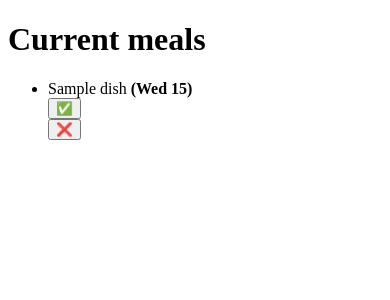
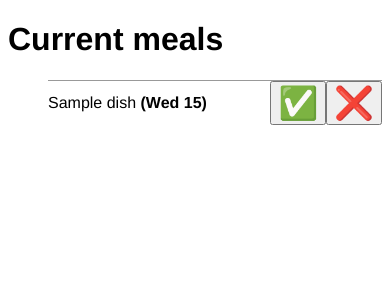
Before and after one commit to dhwthompson/trencher, a Django app: template plan/templates/plan/index.html in a window 390 px wide. Shown: the top 300 px of the page. Run offline with Django 3.2, Linux system fonts and the light colour scheme; the template is opened without the code that fills it: most values are stand-ins (such as "Sample title", 1, 10 or a date in 2020); data that the repository does not hold is empty.

Commit message:
Add some very quick styling
This is mostly to give the buttons big enough hit targets to make them
useful on a mobile. We'll see how well that works out.

```diff
--- a/plan/templates/plan/index.html
+++ b/plan/templates/plan/index.html
@@ -1,16 +1,19 @@
+{% load static %}
 <!DOCTYPE html>
 <html>
     <head>
         <title>Current meals</title>
+        <link rel="stylesheet" href="{% static "css/style.css" %}">
     </head>
     <body>
         <h1>Current meals</h1>
-        <ul>
+        <ul class="meals">
         {% for meal in meals %}
+        <li>
           {% if meal.date %}
-            <li> {{ meal.dish.name }} <strong>({{ meal.date|date:"D j" }})</strong></li>
+            <span class="meal-name">{{ meal.dish.name }} <strong>({{ meal.date|date:"D j" }})</strong></span>
           {% else %}
-            <li>{{ meal.dish.name }}</li>
+            <span class="meal-name">{{ meal.dish.name }}</span>
           {% endif %}
           <form method="POST" action="{% url 'complete' pk=meal.id %}">
               {% csrf_token %}
@@ -20,6 +23,7 @@
               {% csrf_token %}
               <button type="submit">❌</button>
           </form>
+        </li>
         {% endfor %}
         </ul>
     </body>
--- /dev/null
+++ b/static/css/style.css
@@ -0,0 +1,22 @@
+body {
+    font-family: Helvetica, sans-serif;
+}
+
+.meals li {
+    list-style-type: none;
+    display: flex;
+    border-top: 1px solid #999;
+}
+
+.meals form {
+    display: inline;
+}
+
+.meals .meal-name {
+    flex-grow: 2;
+    margin: auto 0;
+}
+
+.meals form button {
+    font-size: 2em;
+}
--- a/trencher/settings.py
+++ b/trencher/settings.py
@@ -125,6 +125,10 @@ USE_TZ = True
 
 STATIC_URL = '/static/'
 
+STATICFILES_DIRS = [
+        os.path.join(BASE_DIR, 'static'),
+]
+
 # Auto-configure for Heroku based on environment variables
 import django_heroku
 django_heroku.settings(locals())
```
Lines whose indentation alone changed are shown as unchanged.
